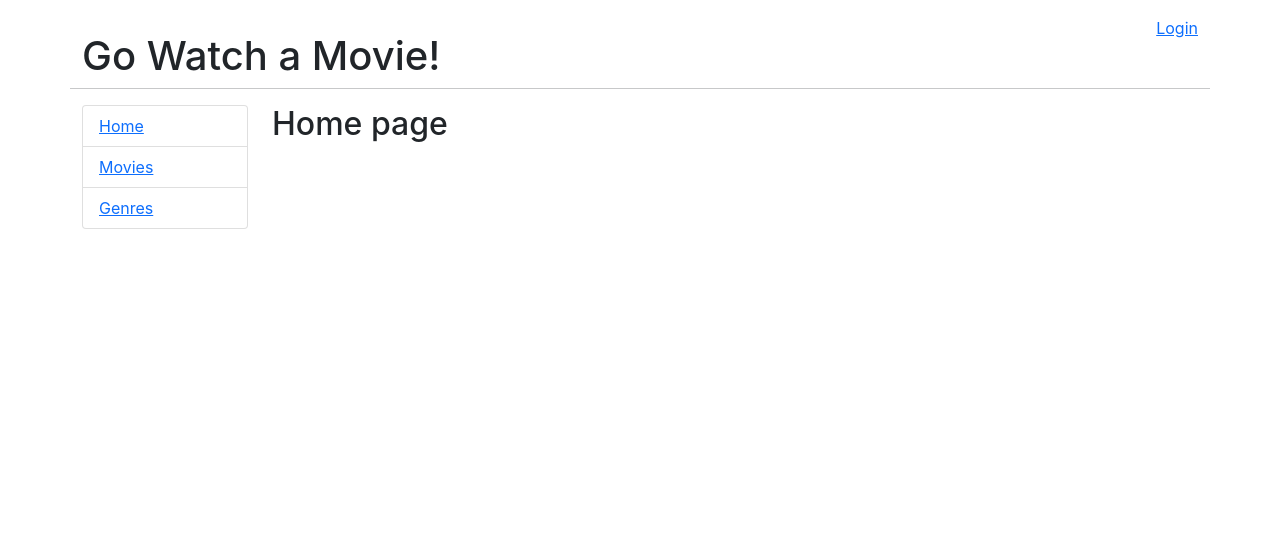
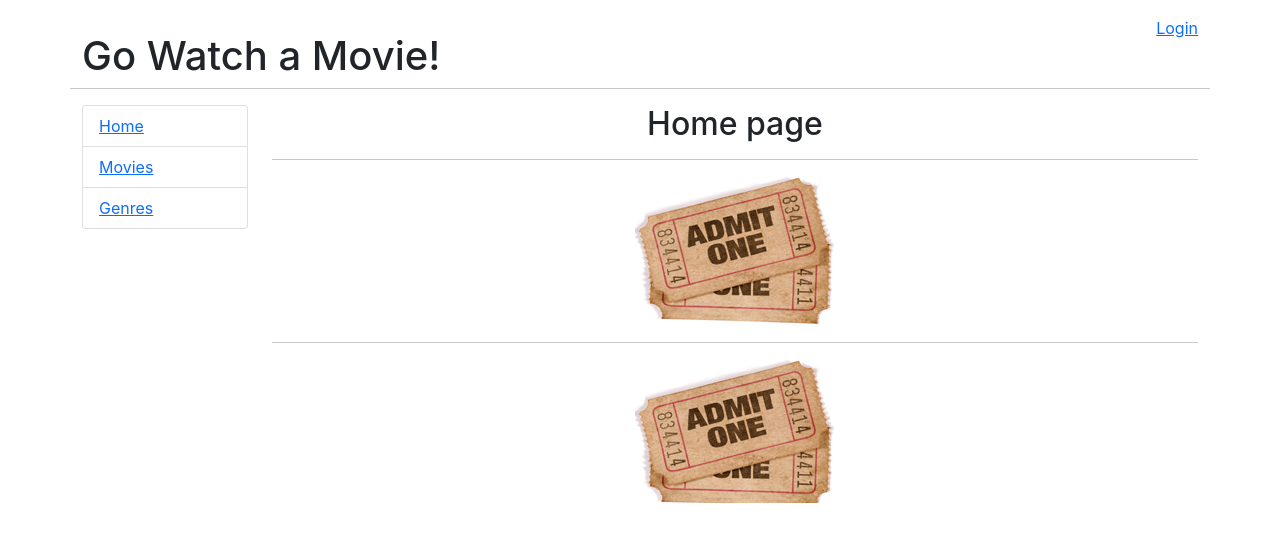
Before and after one commit to jasosa/moviesdb_frontend, a React (Create React App) app: page / in a window 1280 px wide. Shown: the top 542 px of the page. Built offline with nearby package versions, Linux system fonts and the light colour scheme.

Commit message:
little test to add an image to the home page

```diff
--- /dev/null
+++ b/src/Components/Home.css
@@ -0,0 +1,7 @@
+.tickets {
+    background-image: url('../images/movie_tickets.jpg');
+    width: 200px;
+    height: 144px;
+    margin-left: auto;
+    margin-right: auto;
+}
--- a/src/Components/Home.js
+++ b/src/Components/Home.js
@@ -1,10 +1,18 @@
 import React, {Component} from "react";
+import Ticket from "../images/movie_tickets.jpg";
+import "./Home.css";
 
 export default class Home extends Component {
 
     render(){
         return(
-            <h2>Home page</h2>
+            <div className="text-center">
+                <h2>Home page</h2>
+                <hr />
+                <img src={Ticket} alt="movie-ticket"></img>
+                <hr />
+                <div className="tickets"></div>
+            </div>
         )
     }
 
```
Also changed, not shown: src/images/movie_tickets.jpg (added).
